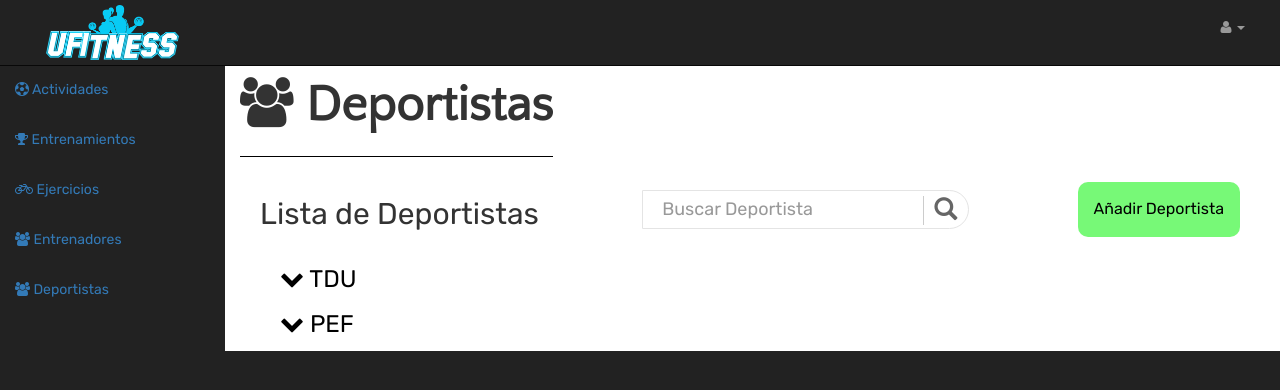
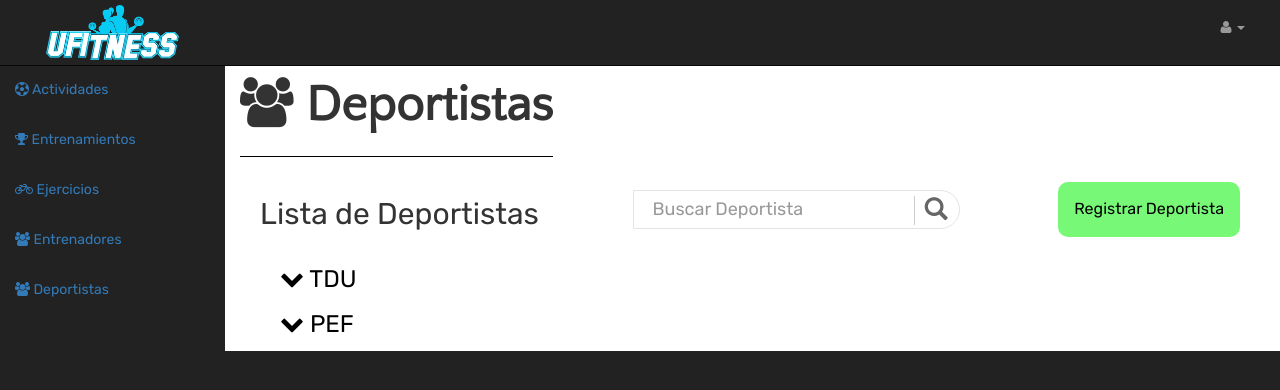
Before and after one commit to DiegoSelles/Ufitness, a PHP site: page /adminDeportistas.php in a window 1280 px wide. Shown: the top 390 px of the page. Run offline with PHP 8.4, Linux system fonts and the light colour scheme; a user stored in the database is signed in; data comes from the database, SQL or seed files in the repository.

Commit message:
Update adminDeportistas.php

```diff
--- a/Ufitness/view/adminDeportistas.php
+++ b/Ufitness/view/adminDeportistas.php
@@ -76,7 +76,7 @@ if($_SESSION['rol'] != "administrador" && $_SESSION['rol'] != "entrenador" && $_
                   </div>
                 </div>
                 <div class="anadir">
-                  <a id="btn_anadir" href="#" class="btn btn-primary" type="button">Añadir Deportista</a>
+                  <a id="btn_anadir" href="../view/crearDeportista.php" class="btn btn-primary" type="button">Registrar Deportista</a>
                 </div>
               </div>
 
```
